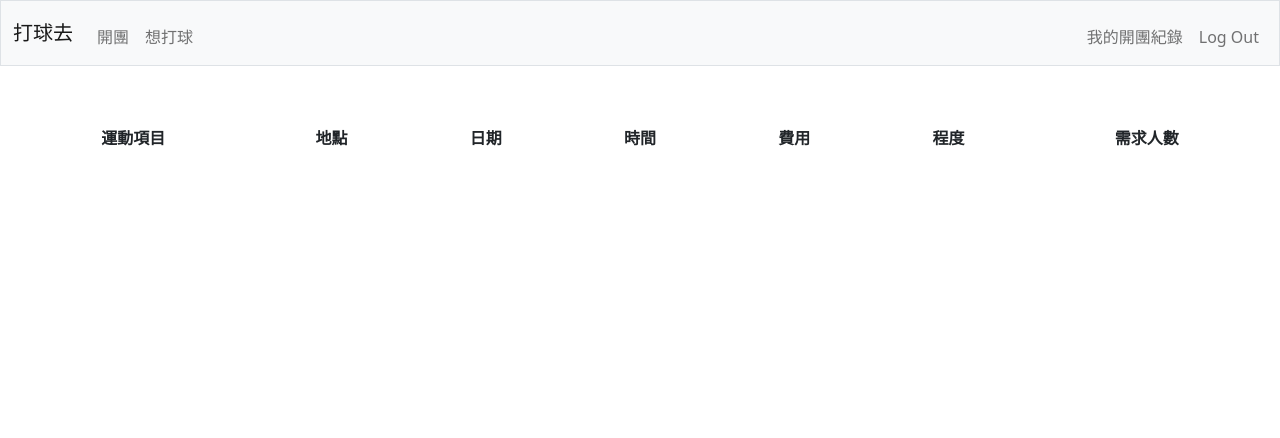
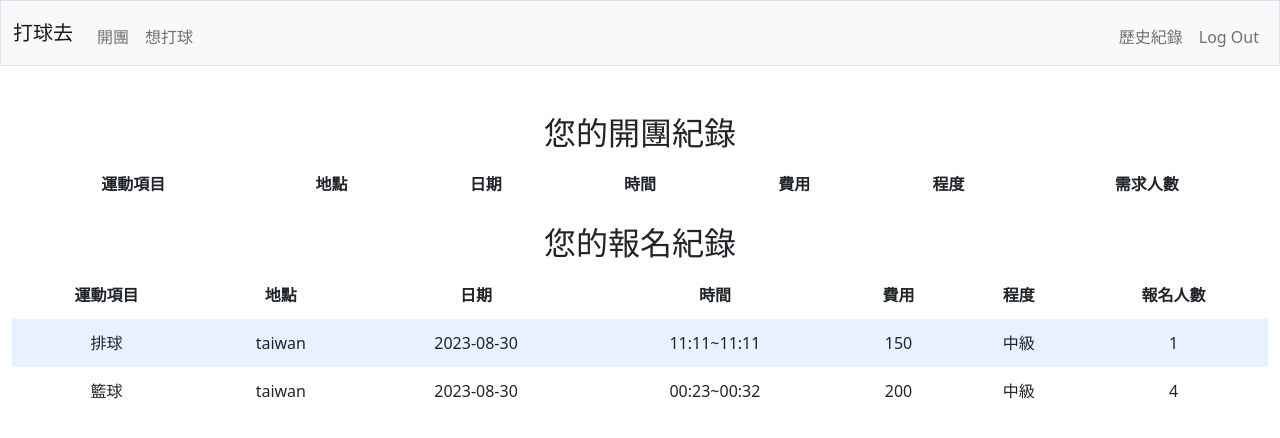
Before and after one commit to joeyyu123/finalproject, a Flask app: page /myhistory in a window 1280 px wide. Shown: the top 438 px of the page. Run offline with Flask 3, Linux system fonts and the light colour scheme; a user stored in the database is signed in; lists and menus that the app fills with data are empty; some libraries are stand-ins or nearby versions.

Commit message:
歷史紀錄中會顯示我的報名資料

```diff
--- a/app.py
+++ b/app.py
@@ -158,8 +158,13 @@ def find():
 @app.route("/myhistory")
 def myhistory():
     userid = session.get("user_id")
-    activities = db.execute("SELECT a.* FROM activities a INNER JOIN users u ON a.user_id = u.id WHERE a.date >= date('now') AND u.id = ? ORDER BY a.date DESC", userid)
-    return render_template("myhistory.html", activities=activities)
+
+    # 獲取用戶開團和報名的紀錄
+    created_activities = db.execute("SELECT * FROM activities WHERE user_id = ? AND date >= date('now') ORDER BY date DESC", userid)
+    signed_up_activities = db.execute("SELECT a.*, s.participants AS signup_participants FROM activities a INNER JOIN signups s ON a.id = s.activity_id WHERE s.user_id = ? AND a.date >= date('now') ORDER BY a.date DESC", userid)
+
+
+    return render_template("myhistory.html", created_activities=created_activities,signed_up_activities=signed_up_activities)
 
 # 刪除
 @app.route("/delete_activity", methods=["POST"])
--- a/templates/layout.html
+++ b/templates/layout.html
@@ -35,7 +35,7 @@
                         </ul>
 
                         <ul class="navbar-nav ms-auto mt-2">
-                            <li class="nav-item"><a class="nav-link" href="/myhistory">我的開團紀錄</a></li>
+                            <li class="nav-item"><a class="nav-link" href="/myhistory">歷史紀錄</a></li>
                             <li class="nav-item"><a class="nav-link" href="/logout">Log Out</a></li>
                         </ul>
                     {% else %}
--- a/templates/myhistory.html
+++ b/templates/myhistory.html
@@ -3,6 +3,7 @@
 {% block main %}
 
 <div>
+    <h2>您的開團紀錄</h2>
     <table>
         <thead>
             <tr>
@@ -13,20 +14,19 @@
                 <th class ="text-middle">費用</th>
                 <th class ="text-middle">程度</th>
                 <th class ="text-middle">需求人數</th>
-
             </tr>
         </thead>
         <tbody>
-            <!-- TODO: Loop through the database entries to display them in this table -->
-            {% for activity in activities %}
+            <!-- 遍歷用戶的開團紀錄 -->
+            {% for activity in created_activities %}
                 <tr>
-                    <td class ="text-middle">{{activity.type}}</td>
-                    <td class ="text-middle">{{activity.location}}</td>
-                    <td class ="text-middle">{{activity.date}}</td>
-                    <td class ="text-middle">{{activity.start_time}}~{{activity.end_time}}</td>
-                    <td class ="text-middle">{{activity.price}}</td>
-                    <td class ="text-middle">{{activity.level}}</td>
-                    <td class ="text-middle">{{activity.participants}}</td>
+                    <td class="text-middle">{{ activity.type }}</td>
+                    <td class="text-middle">{{ activity.location }}</td>
+                    <td class="text-middle">{{ activity.date }}</td>
+                    <td class="text-middle">{{ activity.start_time }}~{{ activity.end_time }}</td>
+                    <td class="text-middle">{{ activity.price }}</td>
+                    <td class="text-middle">{{ activity.level }}</td>
+                    <td class="text-middle">{{ activity.participants }}</td>
                     <td class="button">
                         <button class="delete-button" data-id="{{ activity.id }}">刪除</button>
                     </td>
@@ -35,6 +35,38 @@
         </tbody>
     </table>
 </div>
+
+<div>
+    <h2>您的報名紀錄</h2>
+    <table>
+        <thead>
+            <tr>
+                <th class ="text-middle">運動項目</th>
+                <th class ="text-middle">地點</th>
+                <th class ="text-middle">日期</th>
+                <th class ="text-middle">時間</th>
+                <th class ="text-middle">費用</th>
+                <th class ="text-middle">程度</th>
+                <th class ="text-middle">報名人數</th>
+            </tr>
+        </thead>
+        <tbody>
+            <!-- 遍歷用戶的報名紀錄 -->
+            {% for activity in signed_up_activities %}
+                <tr>
+                    <td class="text-middle">{{ activity.type }}</td>
+                    <td class="text-middle">{{ activity.location }}</td>
+                    <td class="text-middle">{{ activity.date }}</td>
+                    <td class="text-middle">{{ activity.start_time }}~{{ activity.end_time }}</td>
+                    <td class="text-middle">{{ activity.price }}</td>
+                    <td class="text-middle">{{ activity.level }}</td>
+                    <td class="text-middle">{{ activity.signup_participants }}</td>  <!-- 使用報名紀錄中的參與人數 -->
+                </tr>
+            {% endfor %}
+        </tbody>
+    </table>
+</div>
+
 
 <script>
     document.addEventListener("DOMContentLoaded", function() {
```
Also changed, not shown: database.db, 2 other files.
